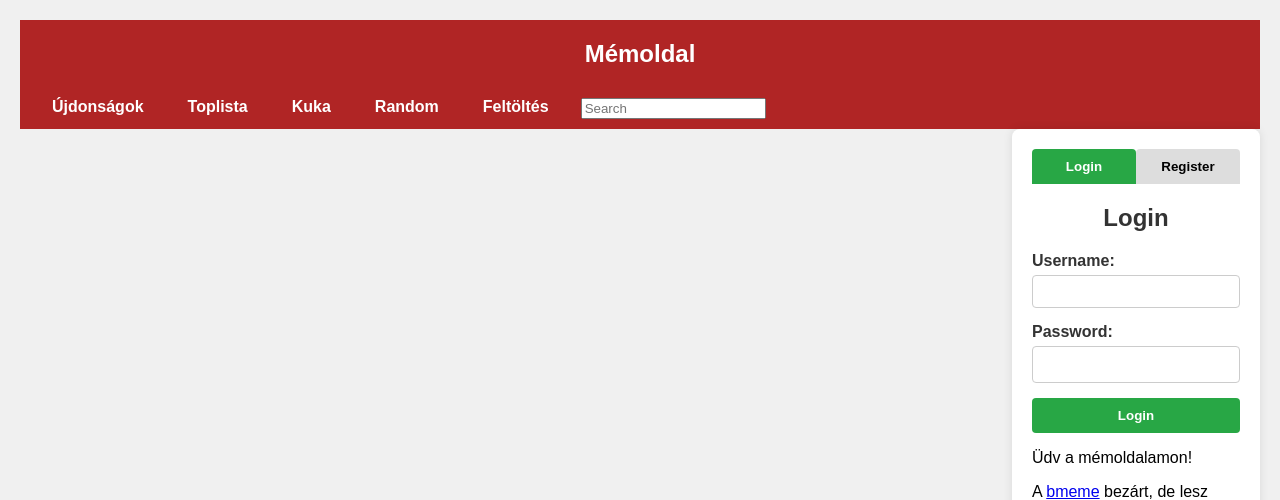
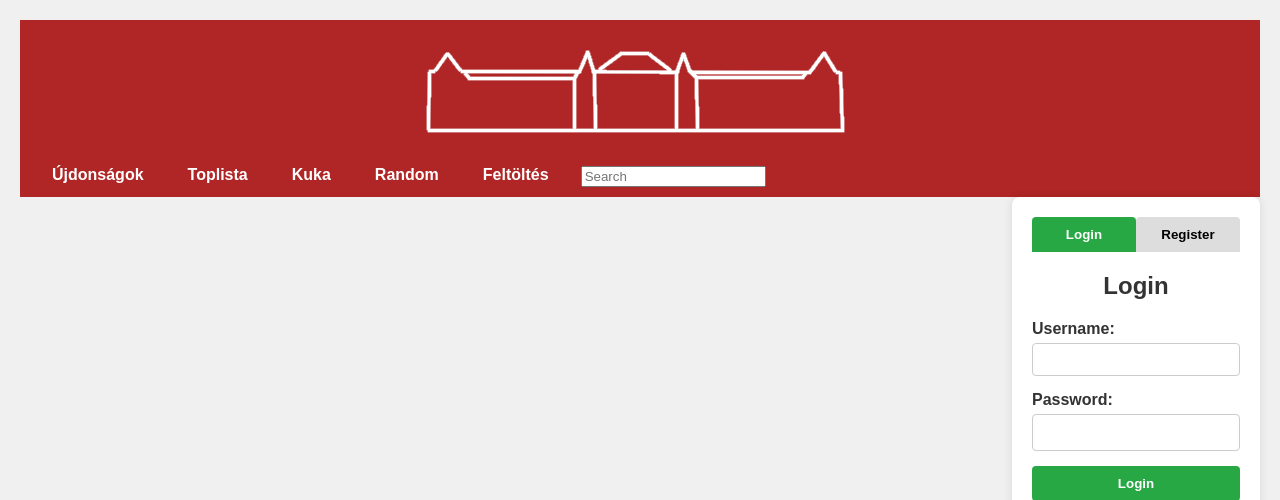
Before and after one commit to tatliHU/memewebsite, a Flask app: page /top in a window 1280 px wide. Shown: the top 500 px of the page. Run offline with Flask 3, Linux system fonts and the light colour scheme; data that the repository does not hold is empty; some libraries are stand-ins or nearby versions.

Commit message:
Added logo

```diff
--- a/main.py
+++ b/main.py
@@ -122,6 +122,10 @@ def gdpr_endpoint():
 def profile_endpoint():
     return send_from_directory(os.path.join(app.root_path, 'static'), 'profile.png')
 
+@app.route("/logo.png", methods=['GET'])
+def logo_endpoint():
+    return send_from_directory(os.path.join(app.root_path, 'static'), 'logo.png')
+
 # api
 @app.route("/api/login", methods=['POST'])
 @limiter.limit("10 per minute")
--- a/static/style.css
+++ b/static/style.css
@@ -75,6 +75,11 @@ body {
     align-items: center;
     background-color: #b02525;
     padding: 10px 20px;
+}
+.navbar img {
+    display: block;
+    margin-left: auto;
+    margin-right: auto;
 }
 .navbar .menu {
     display: flex;
--- a/templates/base.html
+++ b/templates/base.html
@@ -7,7 +7,9 @@
     <link rel="stylesheet" href="style.css">
 </head>
 <body>
-    <div class="header">Mémoldal</div>
+    <div class="navbar">
+        <img src="logo.png" alt="The best memes" class="navbar">
+    </div>
     <div class="navbar">
         <ul class="menu">
             <li><a href="/fresh">Újdonságok</a></li>
```
Also changed, not shown: static/logo.png (added).
